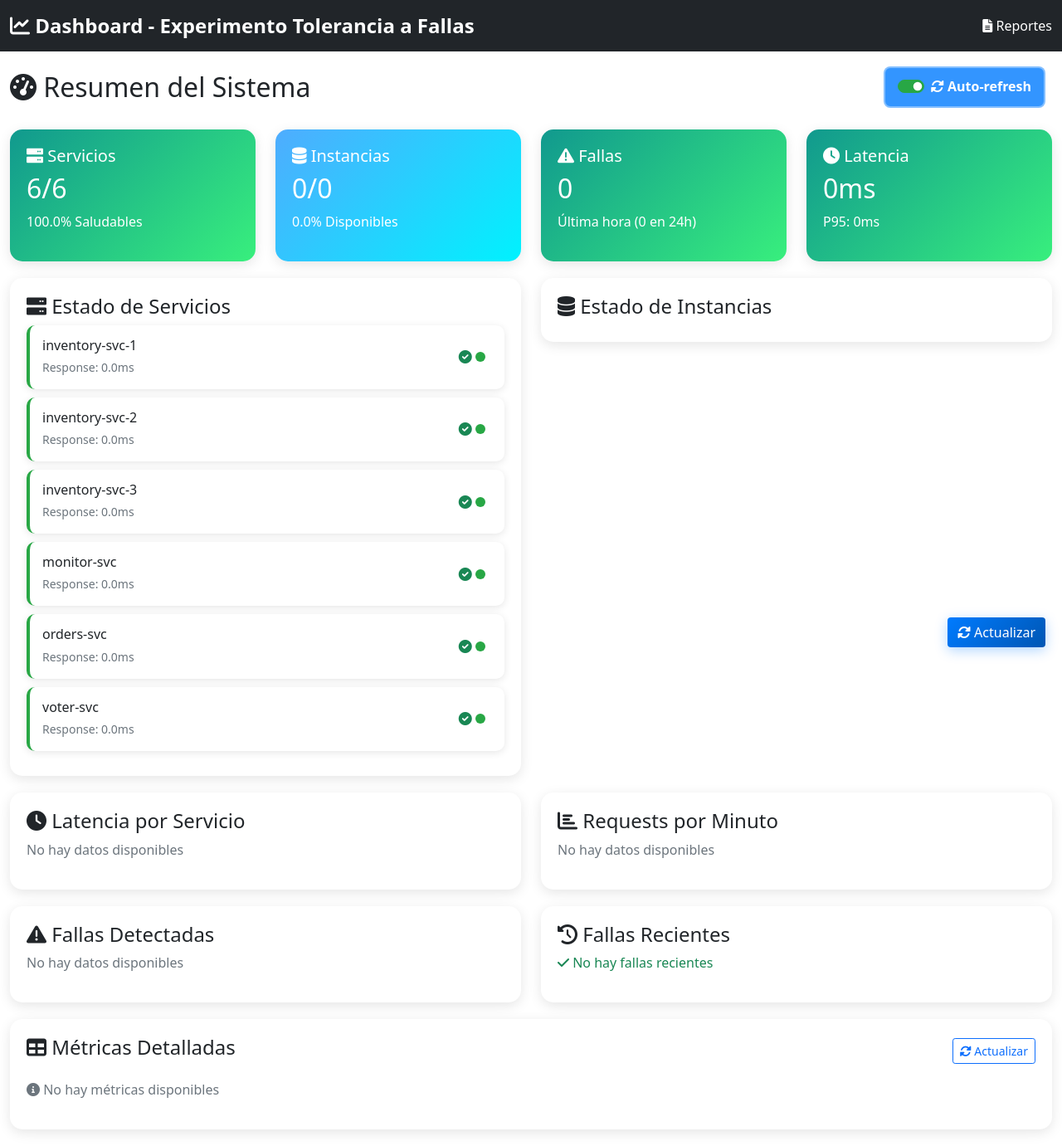
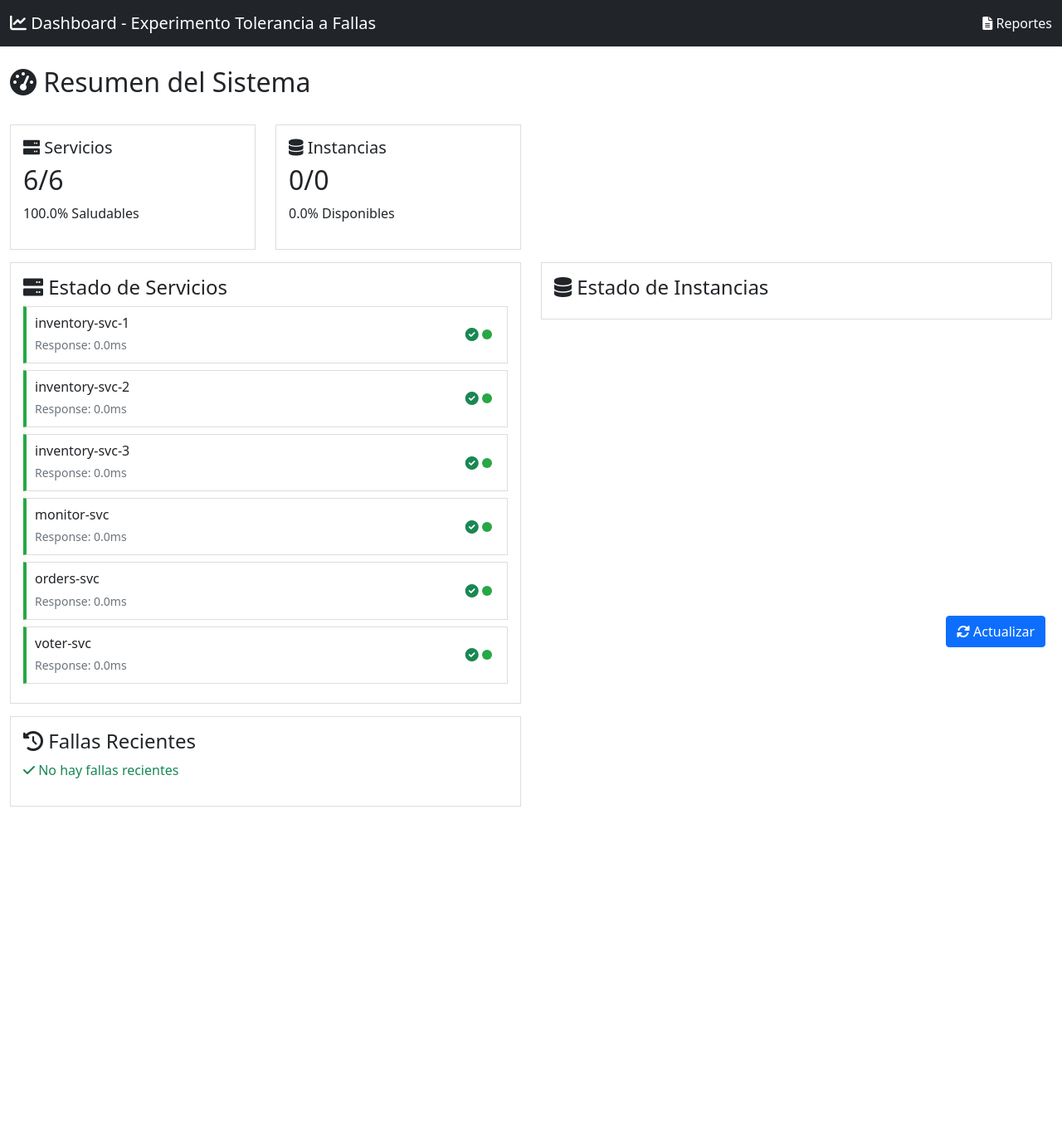
Before and after one commit to cgiraldoz/experimento-tolerancia-fallas, a Flask app: page / in a window 1280 px wide. Shown: the whole page at 83% size. After the commit the page ends 972 px from the top, so only its background shows below. Run offline with Flask 3, Linux system fonts and the light colour scheme; data that the repository does not hold is empty; some libraries are stand-ins or nearby versions.

Commit message:
Simplify dashboard and reports UI by standardizing styles, removing gradients, reducing shadow effects, and hiding unused metrics and sections.

```diff
--- a/dashboard/app.py
+++ b/dashboard/app.py
@@ -618,9 +618,9 @@ def analyze_experiment_report(report_data):
 
             elif failure_type == 'intermittent':
                 if not ttd:
-                    analysis['key_findings'].append("ℹ️ Errores intermitentes: Detección por timeout (comportamiento esperado)")
+                    analysis['key_findings']
                 else:
-                    analysis['key_findings'].append(f"✅ Errores intermitentes detectados: {ttd:.0f}ms")
+                    analysis['key_findings']
 
         # Recomendaciones
         if avg_ttd > 5000:
--- a/dashboard/templates/dashboard.html
+++ b/dashboard/templates/dashboard.html
@@ -10,24 +10,10 @@
     <link href="https://cdnjs.cloudflare.com/ajax/libs/font-awesome/6.0.0/css/all.min.css" rel="stylesheet">
     <style>
         .metric-card {
-            background: linear-gradient(135deg, #667eea 0%, #764ba2 100%);
-            color: white;
-            border-radius: 15px;
-            padding: 20px;
-            margin-bottom: 20px;
-            box-shadow: 0 4px 15px rgba(0,0,0,0.1);
-        }
-        .metric-card.success {
-            background: linear-gradient(135deg, #11998e 0%, #38ef7d 100%);
-        }
-        .metric-card.warning {
-            background: linear-gradient(135deg, #f093fb 0%, #f5576c 100%);
-        }
-        .metric-card.danger {
-            background: linear-gradient(135deg, #ff416c 0%, #ff4b2b 100%);
-        }
-        .metric-card.info {
-            background: linear-gradient(135deg, #4facfe 0%, #00f2fe 100%);
+            background: white;
+            border: 1px solid #ddd;
+            padding: 15px;
+            margin-bottom: 15px;
         }
         .status-indicator {
             width: 12px;
@@ -40,17 +26,15 @@
         .status-down { background-color: #dc3545; }
         .chart-container {
             background: white;
-            border-radius: 15px;
-            padding: 20px;
-            margin-bottom: 20px;
-            box-shadow: 0 4px 15px rgba(0,0,0,0.1);
+            border: 1px solid #ddd;
+            padding: 15px;
+            margin-bottom: 15px;
         }
         .service-card {
             background: white;
-            border-radius: 10px;
-            padding: 15px;
-            margin-bottom: 10px;
-            box-shadow: 0 2px 10px rgba(0,0,0,0.1);
+            border: 1px solid #ddd;
+            padding: 10px;
+            margin-bottom: 8px;
             border-left: 4px solid #28a745;
         }
         .service-card.down {
@@ -58,47 +42,25 @@
         }
         .failure-item {
             background: #f8f9fa;
-            border-radius: 8px;
-            padding: 10px;
+            border: 1px solid #ddd;
+            padding: 8px;
             margin-bottom: 8px;
             border-left: 4px solid #dc3545;
-        }
-        .navbar-brand {
-            font-weight: bold;
-            font-size: 1.5rem;
         }
         .refresh-btn {
             position: fixed;
             bottom: 20px;
             right: 20px;
             z-index: 1000;
-            background: linear-gradient(135deg, #007bff 0%, #0056b3 100%);
-            border: none;
-            box-shadow: 0 4px 15px rgba(0, 123, 255, 0.3);
-            transition: all 0.3s ease;
-        }
-        .refresh-btn:hover {
-            transform: translateY(-2px);
-            box-shadow: 0 6px 20px rgba(0, 123, 255, 0.4);
         }
         .auto-refresh {
             position: fixed;
             top: 80px;
             right: 20px;
             z-index: 1000;
-            background: rgba(0, 0, 0, 0.8);
+            background: white;
+            border: 1px solid #ddd;
             padding: 10px 15px;
-            border-radius: 8px;
-            backdrop-filter: blur(10px);
-            border: 2px solid rgba(255, 255, 255, 0.2);
-        }
-        .auto-refresh.active {
-            background: rgba(0, 123, 255, 0.8);
-            border-color: rgba(255, 255, 255, 0.4);
-        }
-        .auto-refresh .form-check-input:checked {
-            background-color: #28a745;
-            border-color: #28a745;
         }
     </style>
 </head>
@@ -113,14 +75,6 @@
                 <a class="nav-link text-white" href="/reports">
                     <i class="fas fa-file-alt"></i> Reportes
                 </a>
-            </div>
-            <div class="auto-refresh">
-                <div class="form-check form-switch">
-                    <input class="form-check-input" type="checkbox" id="autoRefresh" checked>
-                    <label class="form-check-label text-white fw-bold" for="autoRefresh">
-                        <i class="fas fa-sync-alt"></i> Auto-refresh
-                    </label>
-                </div>
             </div>
         </div>
     </nav>
@@ -157,30 +111,9 @@
             </div>
         </div>
 
-        <!-- Gráficos de Métricas -->
-        <div class="row">
-            <div class="col-md-6">
-                <div class="chart-container">
-                    <h4><i class="fas fa-clock"></i> Latencia por Servicio</h4>
-                    <div id="latencyChart"></div>
-                </div>
-            </div>
-            <div class="col-md-6">
-                <div class="chart-container">
-                    <h4><i class="fas fa-chart-bar"></i> Requests por Minuto</h4>
-                    <div id="requestsChart"></div>
-                </div>
-            </div>
-        </div>
 
         <!-- Fallas y Eventos -->
         <div class="row">
-            <div class="col-md-6">
-                <div class="chart-container">
-                    <h4><i class="fas fa-exclamation-triangle"></i> Fallas Detectadas</h4>
-                    <div id="failuresChart"></div>
-                </div>
-            </div>
             <div class="col-md-6">
                 <div class="chart-container">
                     <h4><i class="fas fa-history"></i> Fallas Recientes</h4>
@@ -191,27 +124,6 @@
             </div>
         </div>
 
-        <!-- Métricas Detalladas -->
-        <div class="row">
-            <div class="col-12">
-                <div class="chart-container">
-                    <div class="d-flex justify-content-between align-items-center mb-3">
-                        <h4><i class="fas fa-table"></i> Métricas Detalladas</h4>
-                        <button class="btn btn-sm btn-outline-primary" id="refreshMetricsBtn" onclick="loadDetailedMetrics()">
-                            <i class="fas fa-sync-alt" id="refreshMetricsIcon"></i> Actualizar
-                        </button>
-                    </div>
-                    <div id="detailedMetrics">
-                        <div class="loading">
-                            <div class="spinner-border text-primary" role="status">
-                                <span class="visually-hidden">Cargando métricas...</span>
-                            </div>
-                            <p class="mt-2">Cargando métricas detalladas...</p>
-                        </div>
-                    </div>
-                </div>
-            </div>
-        </div>
     </div>
 
     <!-- Botón de Refresh -->
@@ -308,20 +220,6 @@
                             <h5><i class="fas fa-database"></i> Instancias</h5>
                             <h2>${data.instances.active}/${data.instances.total}</h2>
                             <p>${data.instances.availability_percentage.toFixed(1)}% Disponibles</p>
-                        </div>
-                    </div>
-                    <div class="col-md-3">
-                        <div class="metric-card ${data.failures.recent_1h > 0 ? 'warning' : 'success'}">
-                            <h5><i class="fas fa-exclamation-triangle"></i> Fallas</h5>
-                            <h2>${data.failures.recent_1h}</h2>
-                            <p>Última hora (${data.failures.total_24h} en 24h)</p>
-                        </div>
-                    </div>
-                    <div class="col-md-3">
-                        <div class="metric-card ${data.performance.avg_latency_ms > 1000 ? 'warning' : 'success'}">
-                            <h5><i class="fas fa-clock"></i> Latencia</h5>
-                            <h2>${data.performance.avg_latency_ms}ms</h2>
-                            <p>P95: ${data.performance.max_p95_latency_ms}ms</p>
                         </div>
                     </div>
                 `;
```
Also changed, not shown: dashboard/templates/reports.html (+28 -47 lines).
